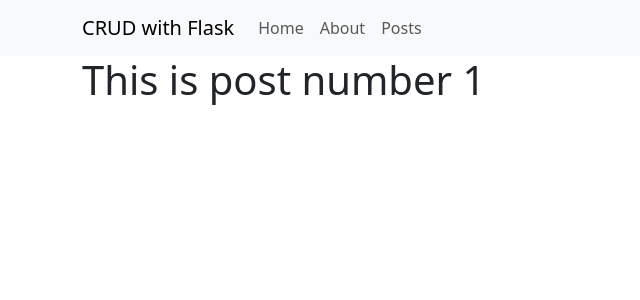
After one commit to dylan2031/crud-with-flask, a Flask app: page /post/1/ in a window 1280 px wide. The commit adds this page. Shown: the top 300 px of the page, without its empty margins (0-640 px from the left). Run offline with Flask 3, Linux system fonts and the light colour scheme.

Commit message:
Created route and template page to view individual posts based on ID.

```diff
--- a/app.py
+++ b/app.py
@@ -17,5 +17,9 @@ def about():
 def posts():
     return render_template('posts.html', posts = Posts)
 
+@app.route('/post/<string:id>/')
+def post(id):
+    return render_template('post.html', id = id)
+
 if __name__ == '__main__':
     app.run(debug=True)
--- /dev/null
+++ b/templates/post.html
@@ -0,0 +1,5 @@
+{% extends 'layout.html' %}
+
+{% block body %}
+    <h1>This is post number {{id}}</h1>
+{% endblock %}
--- a/templates/posts.html
+++ b/templates/posts.html
@@ -4,7 +4,7 @@
     <h1>Posts</h1>
     <ul class="list-group">
         {% for post in posts %}
-            <li class="list-group-item">{{post.title}}</li>
+            <li class="list-group-item"><a href="post/{{post.id}}">{{post.title}}</a></li>
         {% endfor %}
     </ul>
 {% endblock %}
```
